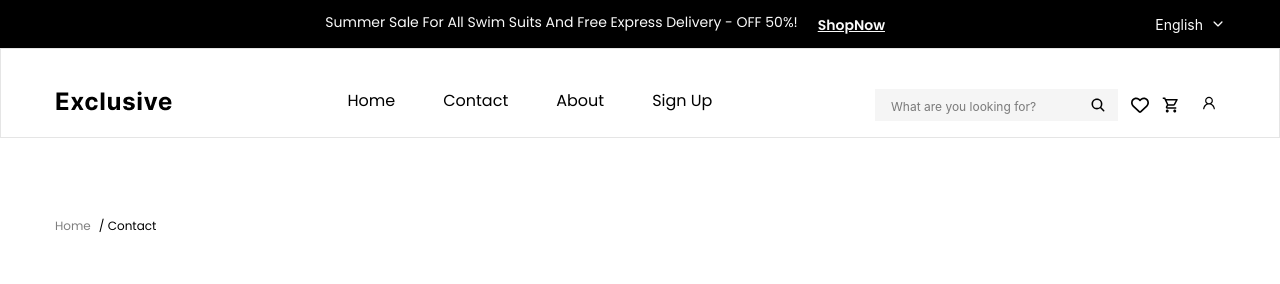
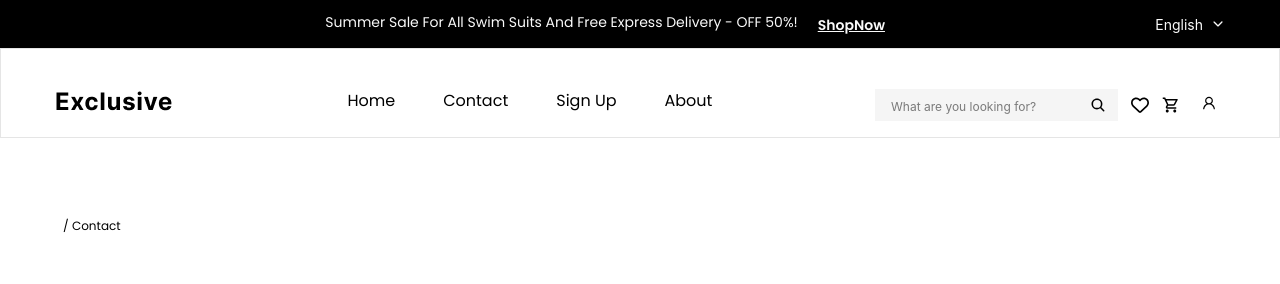
Before and after one commit to muradhosenrafi/E-commerce---Unic-Mart, a React (Vite) app: page /contact in a window 1280 px wide. Shown: the top 284 px of the page. Built offline with nearby package versions, Linux system fonts and the light colour scheme.

Commit message:
react redux setup

```diff
--- a/src/layouts/NavBar.jsx
+++ b/src/layouts/NavBar.jsx
@@ -8,11 +8,13 @@ import { IoSearch } from "react-icons/io5";
 import { FaRegHeart } from "react-icons/fa6";
 import { MdOutlineShoppingCart } from "react-icons/md";
 import { AiOutlineUser } from "react-icons/ai";
-import { useState } from "react"
+import { useState,useEffect } from "react"
 import { AiTwotoneShopping } from "react-icons/ai";
 import { MdOutlineCancel } from "react-icons/md";
 import { IoStarOutline } from "react-icons/io5";
 import { TbLogout2 } from "react-icons/tb";
+import { useDispatch } from "react-redux"
+import { addbreadcrumb } from "../slices/breadCrumbSlice"
 
 
 
@@ -20,7 +22,29 @@ import { TbLogout2 } from "react-icons/tb";
 
 
 const NavBar = () => {
+  let dispatch=useDispatch()
+
     let [dorpdown,setDropdown]=useState(false)
+
+      useEffect(() => {
+    let timer;
+
+    if (dorpdown) {
+      timer = setTimeout(() => {
+        setDropdown(false);
+      }, 1000);
+    }
+
+    return () => clearTimeout(timer);
+  }, [dorpdown]);
+
+
+  let handleBredCrumb =(name)=>{
+    dispatch(addbreadcrumb(name))
+
+
+  }
+
 
   return (
    <nav className="pt-10 pb-4 border-line border">
@@ -34,10 +58,10 @@ const NavBar = () => {
 
             <div className="w-5/12">
             <ul className="flex gap-x-48px">
-                <Link to="/"><ListItem className="" text="Home"/></Link>
-                <Link to="/contact"><ListItem className="" text="Contact"/></Link>
-                <Link to="/about"><ListItem className="" text="About"/></Link>
-                <Link to="/singup"><ListItem className="" text="Sign Up"/></Link>
+                <Link onClick={()=>handleBredCrumb('Home')} to="/"><ListItem className="" text="Home"/></Link>
+                <Link onClick={()=>handleBredCrumb('Contact')} to="/contact"><ListItem className="" text="Contact"/></Link>
+                <Link onClick={()=>handleBredCrumb('Singup')} to="/singup"><ListItem className="" text="Sign Up"/></Link>
+                <Link onClick={()=>handleBredCrumb('About')} to="/about"><ListItem className="" text="About"/></Link>
             </ul>
             </div>
             <div className="w-4/12 relative pl-10">
--- a/src/pages/About.jsx
+++ b/src/pages/About.jsx
@@ -23,20 +23,24 @@ import icon3 from "../assets/icon3.png"
 
 
 import Pounder from '../components/Pounder';
+import { useSelector } from 'react-redux';
 
 
 
 
 const About = () => {
+  const ona = useSelector((state) => state.breadCrumb.previouseValue);
+
+
   return (
     <section className='pt-80px'>
       <Container>
         <div className="flex pb-80px gap-2">
-          <Link to="/">
+
             <h1 className="font-poping font-normal text-xs text-text">
-              Home
+               <Link to={ona=="Home"? "/" :`/${ona}`}>{ona}</Link>
             </h1>
-          </Link>
+
 
           <span className="font-poping font-normal text-xs text-black">
             / About
--- a/src/pages/Contact.jsx
+++ b/src/pages/Contact.jsx
@@ -1,5 +1,5 @@
-import { useState } from "react";
-import { Link } from "react-router-dom";
+import {useState } from "react";
+import {Link } from "react-router-dom";
 import Container from "../components/Container";
 import Flex from "../components/Flex";
 import Image from "../components/Image";
@@ -7,8 +7,14 @@ import logo1 from "../assets/icons-phone.png";
 import logo2 from "../assets/icons-mail.png";
 import Button from "../components/Button";
 import { ToastContainer, toast } from 'react-toastify';
+import { useSelector } from "react-redux";
 
 const Contact = () => {
+
+const ona = useSelector((state) => state.breadCrumb.previouseValue);
+
+
+
   const [formData, setFormData] = useState({
     name: "",
     email: "",
@@ -55,11 +61,11 @@ const Contact = () => {
     <section className="pb-140px pt-80px">
       <Container>
         <div className="flex pb-80px gap-2">
-          <Link to="/">
+
             <h1 className="font-poping font-normal text-xs text-text">
-              Home
+            <Link to={ona=="Home"? "/" :`/${ona}`}>{ona}</Link>
             </h1>
-          </Link>
+
 
           <span className="font-poping font-normal text-xs text-black">
             / Contact
--- a/src/slices/breadCrumbSlice.js
+++ b/src/slices/breadCrumbSlice.js
@@ -3,12 +3,15 @@ import { createSlice } from '@reduxjs/toolkit'
 export const breadCrumbSlice = createSlice({
   name: 'breads',
   initialState: {
-    value: 0,
+  currentValue:"",
+  previouseValue:"",
   },
   reducers: {
     addbreadcrumb: (state,action) => {
 
-console.log(state.value);
+
+state.previouseValue=state.currentValue
+state.currentValue=action.payload
 
 
     },
```
